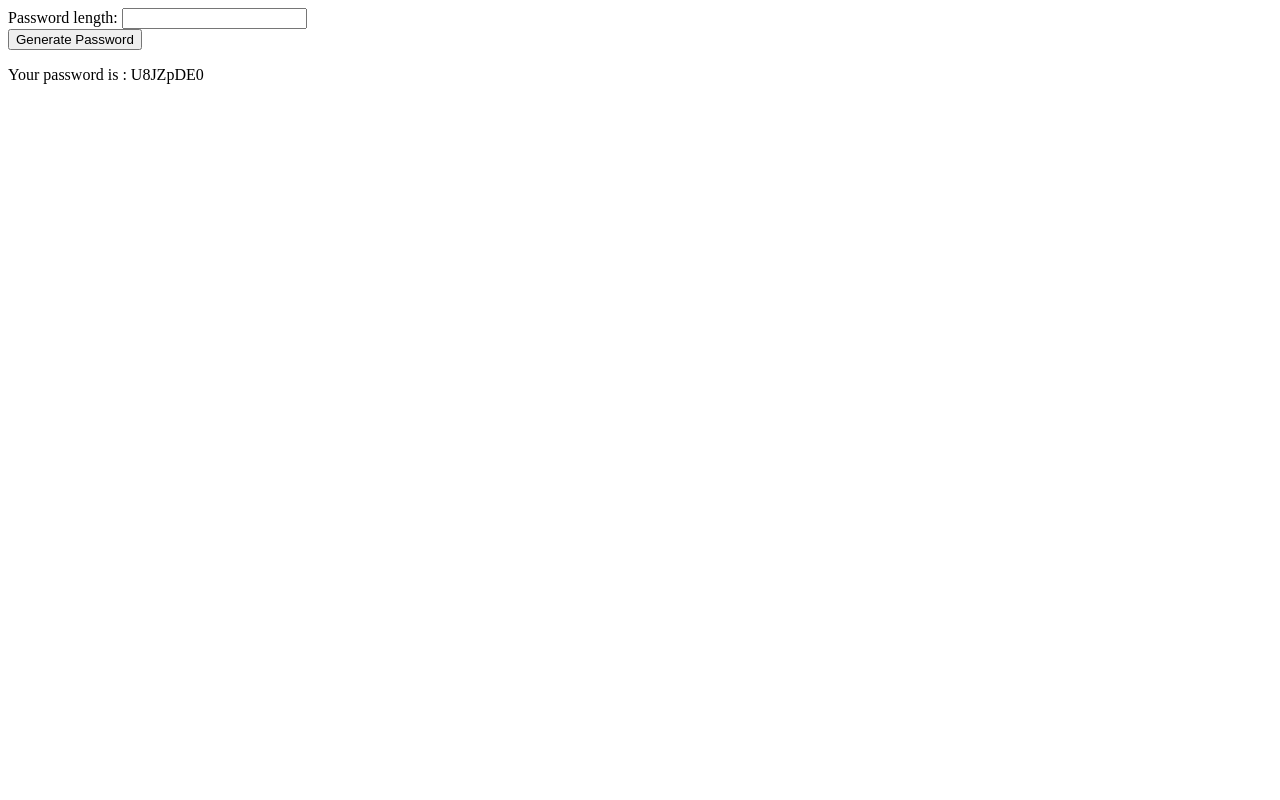
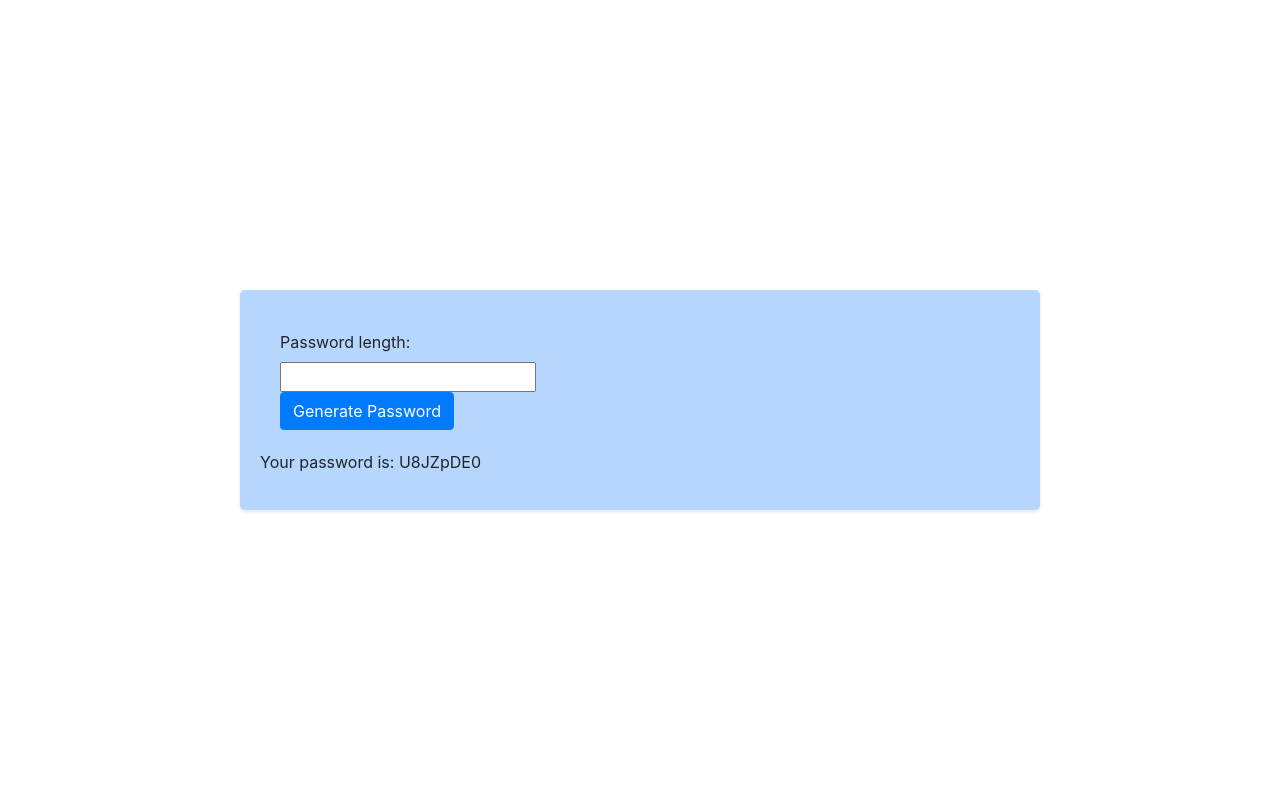
Before and after one commit to mehrnaz-jiryaie/Password-Generator, a Django app: page /generate/ in a window 1280 px wide. Run offline with Django 5.2, Linux system fonts and the light colour scheme; data comes from the database, SQL or seed files in the repository; both versions use the stored data as it was after the commit; some libraries are stand-ins or nearby versions.

Commit message:
- statis files created.

```diff
--- /dev/null
+++ b/Pass_gen/static/css/styles.css
@@ -0,0 +1,40 @@
+/* styles.css */
+
+/* Center the form on the page */
+.container {
+    max-width: 800px; /* Adjust as needed */
+    margin: 0 auto; /* Center the container horizontally */
+    padding: 20px;
+    background-color: #9ec9fcbe;
+    border-radius: 5px;
+    box-shadow: 0 2px 4px rgba(0, 0, 0, 0.1);
+}
+
+body {
+    display: flex; /* Use flexbox layout */
+    justify-content: center; /* Center content horizontally */
+    align-items: center; /* Center content vertically */
+    height: 100vh; /* Ensure full viewport height */
+    margin: 0; /* Remove default body margin */
+}
+
+form {
+    width: 50%; /* Adjust the width as needed */
+    padding: 20px; /* Add padding for better spacing */
+}
+
+/* Add spacing between form elements */
+.form-group {
+    margin-bottom: 20px;
+}
+
+/* Style the submit button */
+.btn-primary {
+    background-color: #007bff; /* Bootstrap primary color */
+    color: #fff; /* Text color */
+}
+
+/* Optional: Add padding to the form */
+.form-control {
+    padding: 10px;
+}
--- a/Pass_gen/templates/Pass_gen/password.html
+++ b/Pass_gen/templates/Pass_gen/password.html
@@ -1,9 +1,38 @@
-{% block content %}
-  <form method='post'>
+{% load static %}
+<!DOCTYPE html>
+<html lang="en">
+
+
+<head>
+    <meta charset="UTF-8">
+    <meta name="viewport" content="width=device-width, initial-scale=1.0">
+    <link href="https://stackpath.bootstrapcdn.com/bootstrap/4.5.2/css/bootstrap.min.css" rel="stylesheet">
+    <link href="{% static 'css/styles.css' %}" rel="stylesheet">
+</head>
+<body>
+    <div class="container">
+        <form method="post">
+            {% csrf_token %}
+            {{ form.as_div }}
+            <button type="submit" class="btn btn-primary">Generate Password</button>
+        </form>
+        <p>Your password is: {{ password }}</p>
+    </div>
+</body>
+<!-- <form method='post'>
+    {% csrf_token %}
+    <div class="form-group">
+        {{ form.password_length.label_tag }}
+        {{ form.password_length }}
+    </div>
+    <button type="submit" class="btn btn-primary">Generate Password</button>
+    <p>Your password is : {{password}} </p>
+</form> -->
+
+  <!-- <form method='post'>
     {% csrf_token %}
     {{ form.as_div }}
     <button name="submit">Generate Password</button>
   </form>
 
-  <p>Your password is : {{password}} </p>
-{% endblock content %}
+  <p>Your password is : {{password}} </p> -->
--- a/Password_Generator/settings.py
+++ b/Password_Generator/settings.py
@@ -120,6 +120,8 @@ USE_TZ = True
 
 STATIC_URL = 'static/'
 
+STATICFILES_DIRS = 'static/css',
+
 # Default primary key field type
 # https://docs.djangoproject.com/en/5.0/ref/settings/#default-auto-field
 
```
Also changed, not shown: db.sqlite3.
